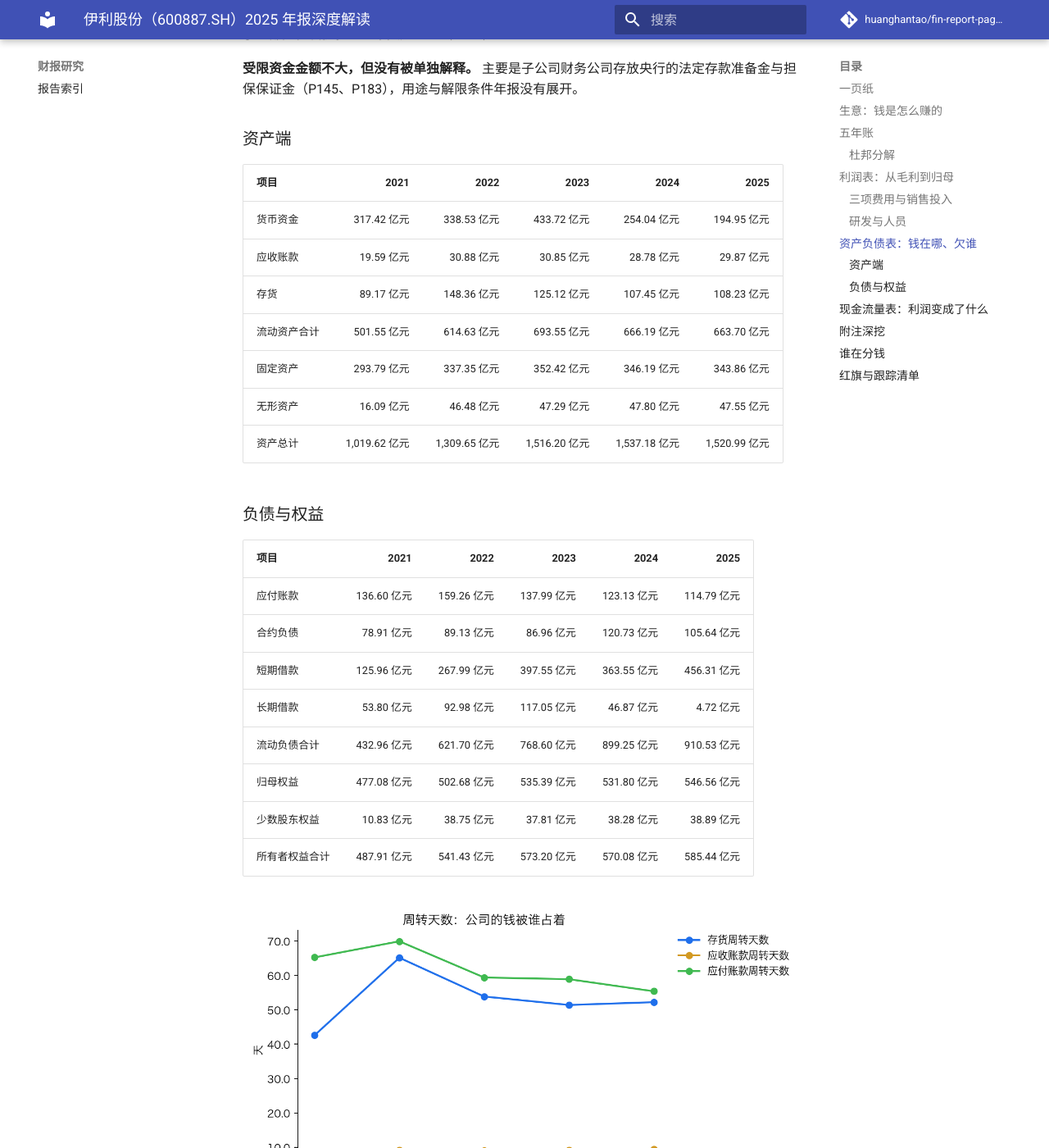
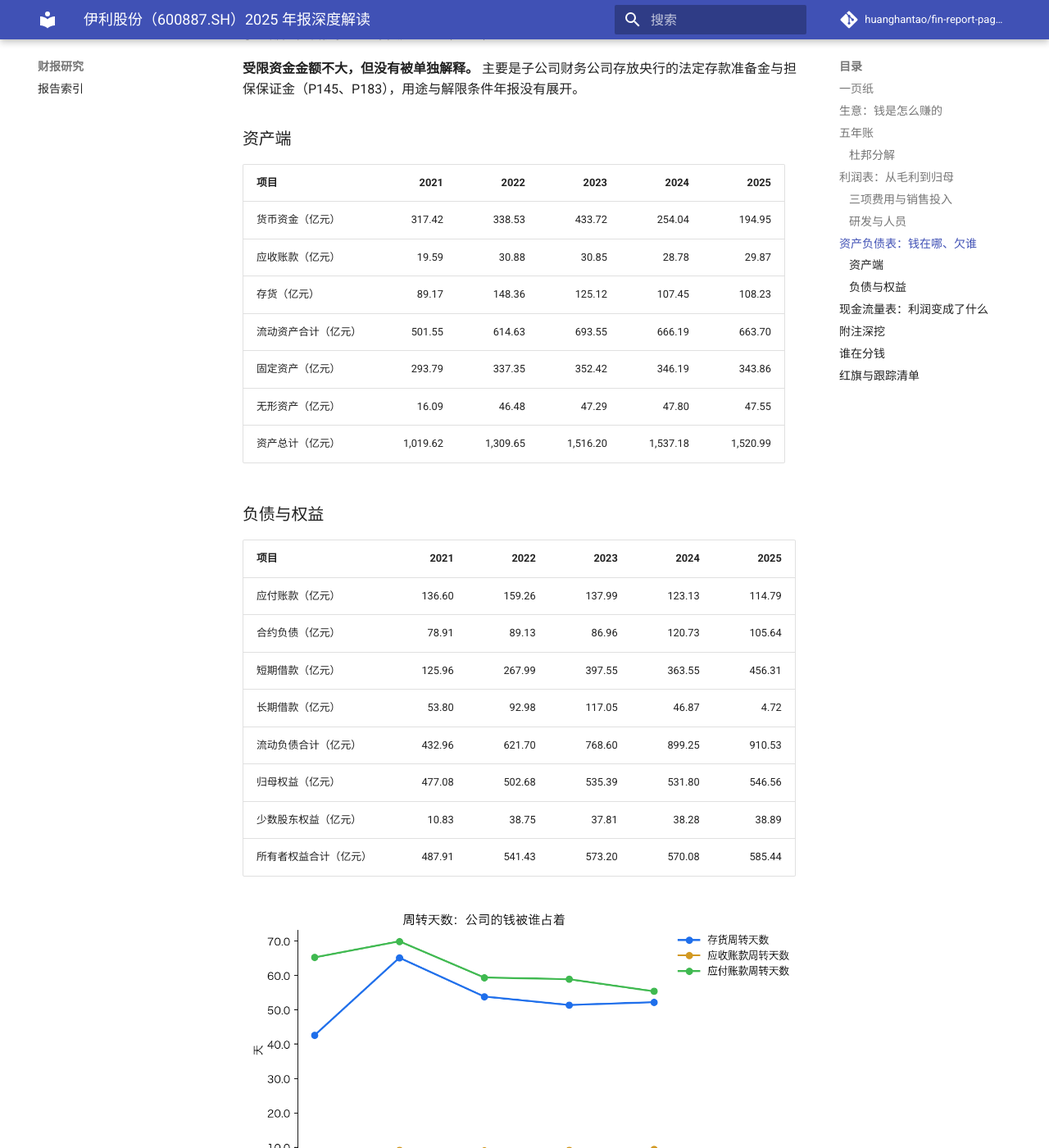
Before and after one commit to huanghantao/fin-report-pages, an MkDocs documentation site: the page built from reports/600887.SH/2026-11-26/company-analysis.md, in a window 1280 px wide and 1400 px high, scrolled down 7507 px. Shown: the whole window at 82% size. Built offline with MkDocs 1.6.1 and Material for MkDocs 9.7.7, drawn with Linux system fonts in a browser that asks for light colours; comment, search, counter and statistics services are not loaded; some of the changed text lies outside the part shown.

Commit message:
report: 600887.SH 伊利股份 · 年报深度解读 · 2026-11-26

```diff
--- a/reports/600887.SH/2026-11-26/company-analysis.md
+++ b/reports/600887.SH/2026-11-26/company-analysis.md
@@ -31,14 +31,14 @@ finding_count: 4
 
 | 指标 | 2021 | 2022 | 2023 | 2024 | 2025 |
 | :--- | ---: | ---: | ---: | ---: | ---: |
-| 营业收入（亿元） | 1,101.44 亿元 | 1,226.98 亿元 | 1,257.58 亿元 | 1,153.93 亿元 | 1,156.36 亿元 |
-| 归母净利润（亿元） | 87.05 亿元 | 94.31 亿元 | 104.29 亿元 | 84.53 亿元 | 115.65 亿元 |
+| 营业收入（亿元） | 1,101.44 | 1,226.98 | 1,257.58 | 1,153.93 | 1,156.36 |
+| 归母净利润（亿元） | 87.05 | 94.31 | 104.29 | 84.53 | 115.65 |
 | 毛利率 | 30.62% | 32.26% | 32.58% | 33.88% | 34.58% |
 | 净利率 | 7.90% | 7.69% | 8.29% | 7.33% | 10.00% |
 | ROE | 18.25% | 18.76% | 19.48% | 15.89% | 21.16% |
 | ROIC | 15.06% | 13.84% | 13.93% | 13.34% | 19.64% |
-| 经营活动现金流（亿元） | 155.28 亿元 | 134.20 亿元 | 182.90 亿元 | 217.40 亿元 | 143.44 亿元 |
-| 自由现金流（亿元） | 88.45 亿元 | 67.74 亿元 | 113.35 亿元 | 177.61 亿元 | 113.07 亿元 |
+| 经营活动现金流（亿元） | 155.28 | 134.20 | 182.90 | 217.40 | 143.44 |
+| 自由现金流（亿元） | 88.45 | 67.74 | 113.35 | 177.61 | 113.07 |
 | 净现比 | 1.78 倍 | 1.42 倍 | 1.75 倍 | 2.57 倍 | 1.24 倍 |
 | 资产负债率 | 52.15% | 58.66% | 62.19% | 62.91% | 61.51% |
 | 分红率 | —（不可得） | —（不可得） | —（不可得） | —（不可得） | 75.48% |
@@ -101,12 +101,12 @@ finding_count: 4
 
 | 项目 | 2021 | 2022 | 2023 | 2024 | 2025 |
 | :--- | ---: | ---: | ---: | ---: | ---: |
-| 营业收入 | 1,101.44 亿元 | 1,226.98 亿元 | 1,257.58 亿元 | 1,153.93 亿元 | 1,156.36 亿元 |
-| 毛利 | 337.27 亿元 | 395.79 亿元 | 409.70 亿元 | 390.94 亿元 | 399.82 亿元 |
-| 营业利润 | 102.30 亿元 | 108.60 亿元 | 118.73 亿元 | 101.82 亿元 | 135.28 亿元 |
-| 归母净利润 | 87.05 亿元 | 94.31 亿元 | 104.29 亿元 | 84.53 亿元 | 115.65 亿元 |
-| 经营活动现金流 | 155.28 亿元 | 134.20 亿元 | 182.90 亿元 | 217.40 亿元 | 143.44 亿元 |
-| 自由现金流 | 88.45 亿元 | 67.74 亿元 | 113.35 亿元 | 177.61 亿元 | 113.07 亿元 |
+| 营业收入（亿元） | 1,101.44 | 1,226.98 | 1,257.58 | 1,153.93 | 1,156.36 |
+| 毛利（亿元） | 337.27 | 395.79 | 409.70 | 390.94 | 399.82 |
+| 营业利润（亿元） | 102.30 | 108.60 | 118.73 | 101.82 | 135.28 |
+| 归母净利润（亿元） | 87.05 | 94.31 | 104.29 | 84.53 | 115.65 |
+| 经营活动现金流（亿元） | 155.28 | 134.20 | 182.90 | 217.40 | 143.44 |
+| 自由现金流（亿元） | 88.45 | 67.74 | 113.35 | 177.61 | 113.07 |
 | ROE | 18.25% | 18.76% | 19.48% | 15.89% | 21.16% |
 | 净利率 | 7.90% | 7.69% | 8.29% | 7.33% | 10.00% |
 
@@ -145,11 +145,11 @@ finding_count: 4
 
 | 项目 | 2021 | 2022 | 2023 | 2024 | 2025 |
 | :--- | ---: | ---: | ---: | ---: | ---: |
-| 销售费用 | 193.15 亿元 | 229.08 亿元 | 225.72 亿元 | 219.82 亿元 | 215.45 亿元 |
-| 管理费用 | 42.27 亿元 | 53.43 亿元 | 51.54 亿元 | 44.65 亿元 | 46.96 亿元 |
-| 研发费用 | 6.01 亿元 | 8.22 亿元 | 8.50 亿元 | 8.70 亿元 | 9.15 亿元 |
-| 财务费用 | -0.29 亿元 | -2.55 亿元 | -1.53 亿元 | -5.92 亿元 | -6.91 亿元 |
-| 其中：广告营销费 | —（不可得） | —（不可得） | —（不可得） | 136.12 亿元 | 128.20 亿元 |
+| 销售费用（亿元） | 193.15 | 229.08 | 225.72 | 219.82 | 215.45 |
+| 管理费用（亿元） | 42.27 | 53.43 | 51.54 | 44.65 | 46.96 |
+| 研发费用（亿元） | 6.01 | 8.22 | 8.50 | 8.70 | 9.15 |
+| 财务费用（亿元） | -0.29 | -2.55 | -1.53 | -5.92 | -6.91 |
+| 其中：广告营销费（亿元） | —（不可得） | —（不可得） | —（不可得） | 136.12 | 128.20 |
 
 ![三项费用：钱花在渠道、管理还是研发](assets/expense-mix.png)
 
@@ -159,9 +159,9 @@ finding_count: 4
 
 | 项目 | 2021 | 2022 | 2023 | 2024 | 2025 |
 | :--- | ---: | ---: | ---: | ---: | ---: |
-| 研发费用 | 6.01 亿元 | 8.22 亿元 | 8.50 亿元 | 8.70 亿元 | 9.15 亿元 |
-| 在职员工（人） | —（不可得） | —（不可得） | —（不可得） | —（不可得） | 62,666 人 |
-| 关联方采购 | —（不可得） | —（不可得） | —（不可得） | —（不可得） | 156.26 亿元 |
+| 研发费用（亿元） | 6.01 | 8.22 | 8.50 | 8.70 | 9.15 |
+| 在职员工（人） | —（不可得） | —（不可得） | —（不可得） | —（不可得） | 62,666 |
+| 关联方采购（亿元） | —（不可得） | —（不可得） | —（不可得） | —（不可得） | 156.26 |
 
 广告营销费见销售费用附注（P201）；关联采购额见「主要供应商」段落（P24）；研发投入未资本化（附注资本化金额为空），故不列资本化率。
 
@@ -187,26 +187,26 @@ finding_count: 4
 
 | 项目 | 2021 | 2022 | 2023 | 2024 | 2025 |
 | :--- | ---: | ---: | ---: | ---: | ---: |
-| 货币资金 | 317.42 亿元 | 338.53 亿元 | 433.72 亿元 | 254.04 亿元 | 194.95 亿元 |
-| 应收账款 | 19.59 亿元 | 30.88 亿元 | 30.85 亿元 | 28.78 亿元 | 29.87 亿元 |
-| 存货 | 89.17 亿元 | 148.36 亿元 | 125.12 亿元 | 107.45 亿元 | 108.23 亿元 |
-| 流动资产合计 | 501.55 亿元 | 614.63 亿元 | 693.55 亿元 | 666.19 亿元 | 663.70 亿元 |
-| 固定资产 | 293.79 亿元 | 337.35 亿元 | 352.42 亿元 | 346.19 亿元 | 343.86 亿元 |
-| 无形资产 | 16.09 亿元 | 46.48 亿元 | 47.29 亿元 | 47.80 亿元 | 47.55 亿元 |
-| 资产总计 | 1,019.62 亿元 | 1,309.65 亿元 | 1,516.20 亿元 | 1,537.18 亿元 | 1,520.99 亿元 |
+| 货币资金（亿元） | 317.42 | 338.53 | 433.72 | 254.04 | 194.95 |
+| 应收账款（亿元） | 19.59 | 30.88 | 30.85 | 28.78 | 29.87 |
+| 存货（亿元） | 89.17 | 148.36 | 125.12 | 107.45 | 108.23 |
+| 流动资产合计（亿元） | 501.55 | 614.63 | 693.55 | 666.19 | 663.70 |
+| 固定资产（亿元） | 293.79 | 337.35 | 352.42 | 346.19 | 343.86 |
+| 无形资产（亿元） | 16.09 | 46.48 | 47.29 | 47.80 | 47.55 |
+| 资产总计（亿元） | 1,019.62 | 1,309.65 | 1,516.20 | 1,537.18 | 1,520.99 |
 
 ### 负债与权益
 
 | 项目 | 2021 | 2022 | 2023 | 2024 | 2025 |
 | :--- | ---: | ---: | ---: | ---: | ---: |
-| 应付账款 | 136.60 亿元 | 159.26 亿元 | 137.99 亿元 | 123.13 亿元 | 114.79 亿元 |
-| 合约负债 | 78.91 亿元 | 89.13 亿元 | 86.96 亿元 | 120.73 亿元 | 105.64 亿元 |
-| 短期借款 | 125.96 亿元 | 267.99 亿元 | 397.55 亿元 | 363.55 亿元 | 456.31 亿元 |
-| 长期借款 | 53.80 亿元 | 92.98 亿元 | 117.05 亿元 | 46.87 亿元 | 4.72 亿元 |
-| 流动负债合计 | 432.96 亿元 | 621.70 亿元 | 768.60 亿元 | 899.25 亿元 | 910.53 亿元 |
-| 归母权益 | 477.08 亿元 | 502.68 亿元 | 535.39 亿元 | 531.80 亿元 | 546.56 亿元 |
-| 少数股东权益 | 10.83 亿元 | 38.75 亿元 | 37.81 亿元 | 38.28 亿元 | 38.89 亿元 |
-| 所有者权益合计 | 487.91 亿元 | 541.43 亿元 | 573.20 亿元 | 570.08 亿元 | 585.44 亿元 |
+| 应付账款（亿元） | 136.60 | 159.26 | 137.99 | 123.13 | 114.79 |
+| 合约负债（亿元） | 78.91 | 89.13 | 86.96 | 120.73 | 105.64 |
+| 短期借款（亿元） | 125.96 | 267.99 | 397.55 | 363.55 | 456.31 |
+| 长期借款（亿元） | 53.80 | 92.98 | 117.05 | 46.87 | 4.72 |
+| 流动负债合计（亿元） | 432.96 | 621.70 | 768.60 | 899.25 | 910.53 |
+| 归母权益（亿元） | 477.08 | 502.68 | 535.39 | 531.80 | 546.56 |
+| 少数股东权益（亿元） | 10.83 | 38.75 | 37.81 | 38.28 | 38.89 |
+| 所有者权益合计（亿元） | 487.91 | 541.43 | 573.20 | 570.08 | 585.44 |
 
 ![周转天数：公司的钱被谁占着](assets/turnover-days.png)
 
@@ -232,11 +232,11 @@ finding_count: 4
 
 | 项目 | 2021 | 2022 | 2023 | 2024 | 2025 |
 | :--- | ---: | ---: | ---: | ---: | ---: |
-| 经营活动现金流 | 155.28 亿元 | 134.20 亿元 | 182.90 亿元 | 217.40 亿元 | 143.44 亿元 |
-| 投资活动现金流 | -77.97 亿元 | -195.14 亿元 | -160.44 亿元 | -327.09 亿元 | -77.96 亿元 |
-| 筹资活动现金流 | 119.45 亿元 | 87.81 亿元 | 72.58 亿元 | -72.78 亿元 | -134.73 亿元 |
-| 资本性支出 | 66.83 亿元 | 66.46 亿元 | 69.56 亿元 | 39.78 亿元 | 30.37 亿元 |
-| 自由现金流 | 88.45 亿元 | 67.74 亿元 | 113.35 亿元 | 177.61 亿元 | 113.07 亿元 |
+| 经营活动现金流（亿元） | 155.28 | 134.20 | 182.90 | 217.40 | 143.44 |
+| 投资活动现金流（亿元） | -77.97 | -195.14 | -160.44 | -327.09 | -77.96 |
+| 筹资活动现金流（亿元） | 119.45 | 87.81 | 72.58 | -72.78 | -134.73 |
+| 资本性支出（亿元） | 66.83 | 66.46 | 69.56 | 39.78 | 30.37 |
+| 自由现金流（亿元） | 88.45 | 67.74 | 113.35 | 177.61 | 113.07 |
 | 净现比 | 1.78 倍 | 1.42 倍 | 1.75 倍 | 2.57 倍 | 1.24 倍 |
 
 ![净现比：利润有没有变成钱](assets/cash-quality.png)
@@ -305,12 +305,12 @@ finding_count: 4
 
 | 项目 | 2021 | 2022 | 2023 | 2024 | 2025 |
 | :--- | ---: | ---: | ---: | ---: | ---: |
-| 归母净利润 | 87.05 亿元 | 94.31 亿元 | 104.29 亿元 | 84.53 亿元 | 115.65 亿元 |
-| 少数股东损益 | 0.27 亿元 | -1.13 亿元 | -1.44 亿元 | 0.11 亿元 | -0.51 亿元 |
-| 归母权益 | 477.08 亿元 | 502.68 亿元 | 535.39 亿元 | 531.80 亿元 | 546.56 亿元 |
-| 少数股东权益 | 10.83 亿元 | 38.75 亿元 | 37.81 亿元 | 38.28 亿元 | 38.89 亿元 |
-| 每股派息（元） | —（不可得） | —（不可得） | —（不可得） | —（不可得） | 1.38 |
-| 分配股利支付的现金 | 56.93 亿元 | 75.00 亿元 | 84.16 亿元 | 90.92 亿元 | 120.25 亿元 |
+| 归母净利润（亿元） | 87.05 | 94.31 | 104.29 | 84.53 | 115.65 |
+| 少数股东损益（亿元） | 0.27 | -1.13 | -1.44 | 0.11 | -0.51 |
+| 归母权益（亿元） | 477.08 | 502.68 | 535.39 | 531.80 | 546.56 |
+| 少数股东权益（亿元） | 10.83 | 38.75 | 37.81 | 38.28 | 38.89 |
+| 每股派息（元）（元/股） | —（不可得） | —（不可得） | —（不可得） | —（不可得） | 1.380 |
+| 分配股利支付的现金（亿元） | 56.93 | 75.00 | 84.16 | 90.92 | 120.25 |
 
 ## 红旗与跟踪清单
 
```
Also changed, not shown: other parts of reports/600887.SH/2026-11-26/company-analysis.md (+1 -1 lines).
